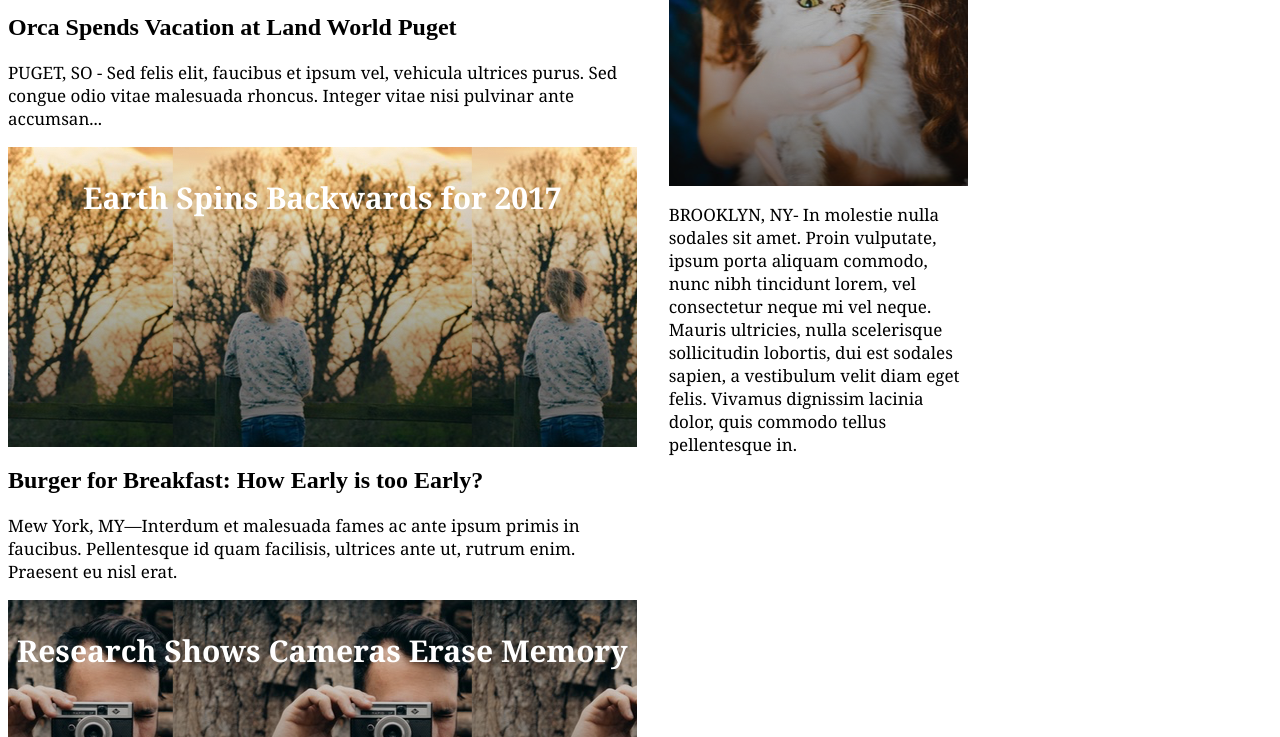
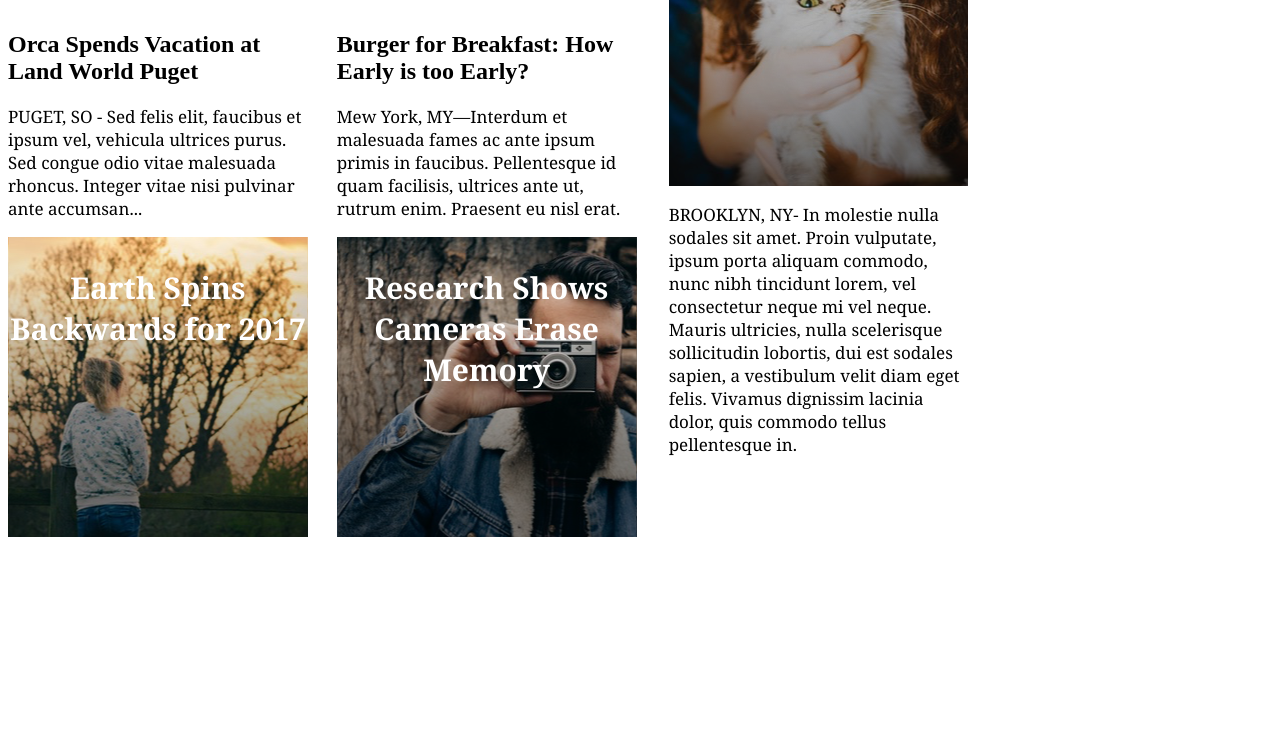
Before and after one commit to haleymich83/MyTimes, a plain HTML site: page index.html in a window 1280 px wide. Shown: the part 717-1454 px from the top of the page. After the commit the page ends 1332 px from the top, so only its background shows below. Drawn offline with Linux system fonts and the light colour scheme.

Commit message:
First column

```diff
--- a/index.html
+++ b/index.html
@@ -31,16 +31,20 @@
           Nam fermentum nulla et eros bibendum, sed ullamcorper massa scelerisque. Vestibulum aliquet placerat leo a hendrerit. Nulla non sagittis neque. Nullam sit amet fringilla massa.</p>
         </div>
       </div>
-      <div>
+      <div class="articles">
+      <div class="story">
+        <div>
           <h2>Orca Spends Vacation at Land World Puget</h2>
             <p class="narrative">PUGET, SO - Sed felis elit, faucibus et ipsum vel, vehicula ultrices purus.
               Sed congue odio vitae malesuada rhoncus. Integer vitae nisi pulvinar ante accumsan...</p>
         </div>
-      <div class="second">
-        <div class="img-content">
+        <div class="second">
+          <div class="img-content">
             <p>Earth Spins Backwards for 2017</p>
+          </div>
         </div>
       </div>
+      <div class="story">
         <div>
           <h2>Burger for Breakfast: How Early is too Early?</h2>
             <p class="narrative">Mew York, MY—Interdum et malesuada fames ac ante ipsum primis in faucibus.
@@ -51,6 +55,8 @@
             <p>Research Shows Cameras Erase Memory</p>
         </div>
       </div>
+    </div>
+    </div>
     </div>
     <div class="medium">
         <div>
--- a/resources/style.css
+++ b/resources/style.css
@@ -53,6 +53,17 @@ nav span{
   width: 630px;
   flex-direction: column;
   margin-right: 32px;
+}
+.articles{
+  display: flex;
+  justify-content: space-between;
+  margin-top: 17px;
+}
+
+.story{
+  display: flex;
+  flex-direction: column;
+  width: 300px;
 }
 
 .medium{
```
